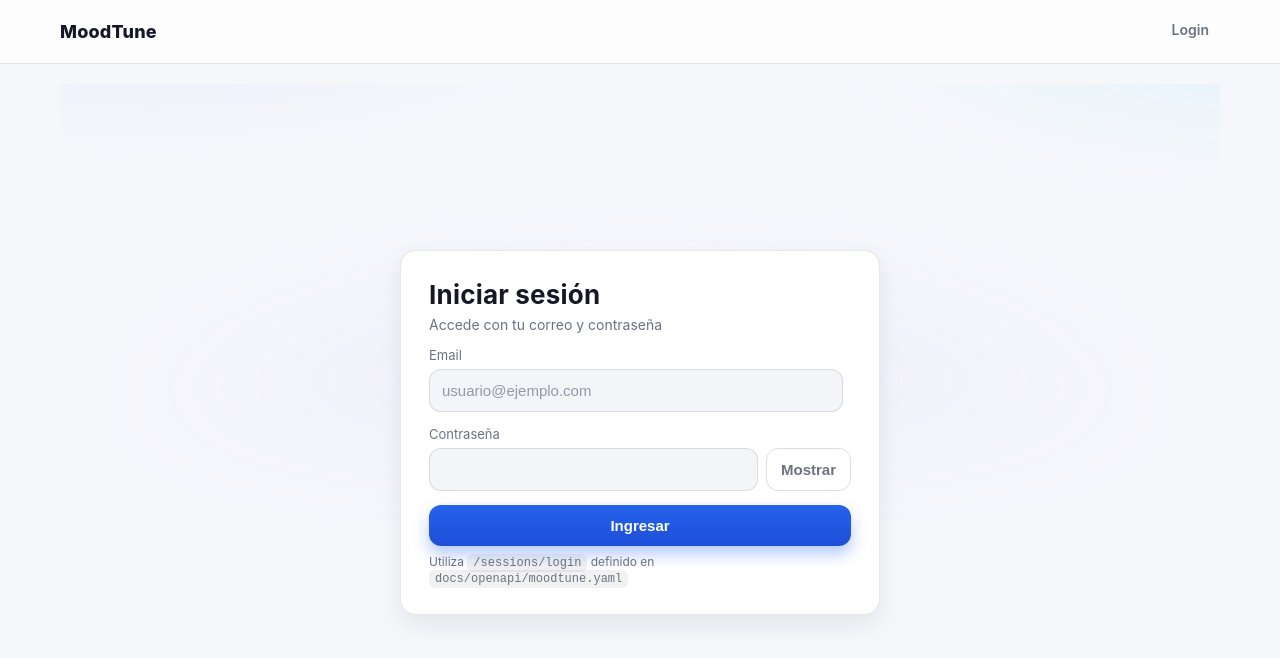
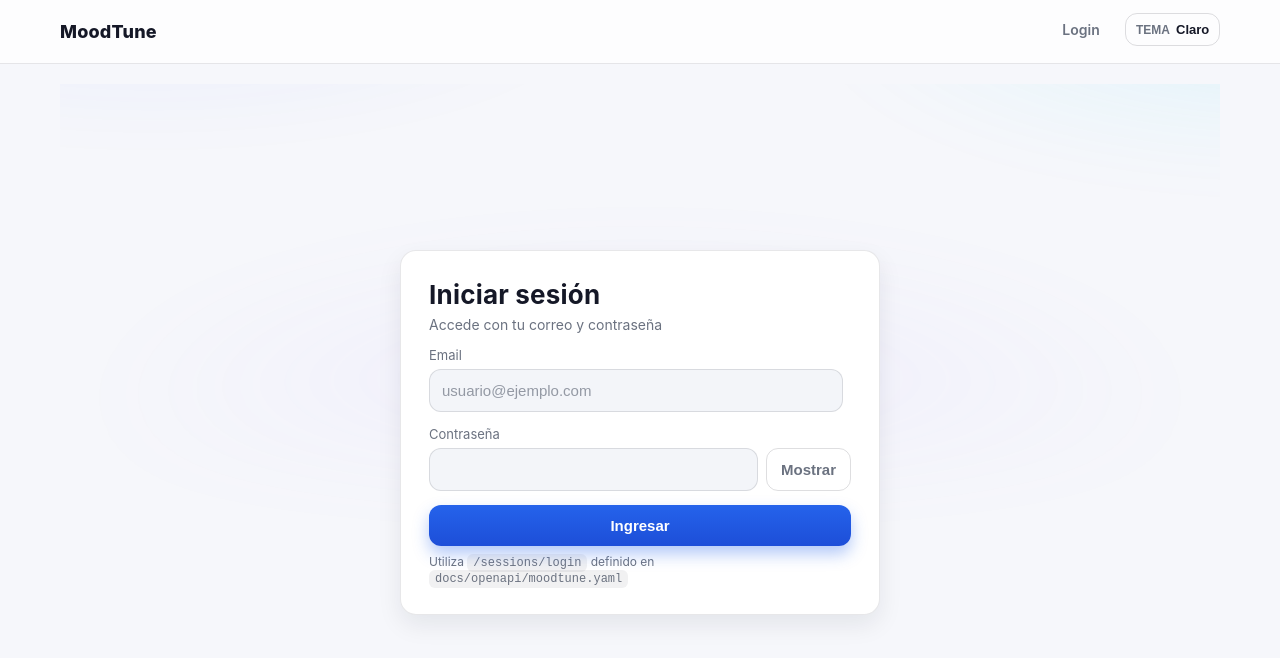
Before and after one commit to A01795565/moodtune_frontend, a React (Vite) app: page /login in a window 1280 px wide. Shown: the top 658 px of the page. Built offline with nearby package versions, Linux system fonts and the light colour scheme; no server answers.

Commit message:
light theme init

```diff
--- a/src/App.css
+++ b/src/App.css
@@ -1,4 +1,10 @@
 :root{
+    --radius: 16px;
+    --ring: 0 0 0 3px color-mix(in oklab, var(--primary) 35%, transparent);
+    --font: ui-sans-serif, -apple-system, Segoe UI, Roboto, Inter, system-ui, sans-serif;
+}
+
+:root[data-theme='dark']{
     --bg: #0f1220;
     --bg-soft: #151a2f;
     --card: #0b0e1a;
@@ -9,14 +15,39 @@
     --success: #22c55e;
     --warning: #f59e0b;
     --danger: #ff6b6b;
-    --radius: 16px;
     --shadow: 0 10px 30px rgba(0,0,0,.35);
-    --ring: 0 0 0 3px color-mix(in oklab, var(--primary) 35%, transparent);
-    --font: ui-sans-serif, -apple-system, Segoe UI, Roboto, Inter, system-ui, sans-serif;
+}
+
+:root[data-theme='light']{
+    --bg: #f6f7fb;
+    --bg-soft: #eef1f6;
+    --card: #ffffff;
+    --text: #151827;
+    --muted: #6b7280;
+    --primary: #2563eb;
+    --primary-strong: #1d4ed8;
+    --success: #16a34a;
+    --warning: #d97706;
+    --danger: #dc2626;
+    --shadow: 0 10px 24px rgba(16,24,40,.08);
+}
+
+:root:not([data-theme]){
+    --bg: #0f1220;
+    --bg-soft: #151a2f;
+    --card: #0b0e1a;
+    --text: #e6e9f2;
+    --muted: #a0a7be;
+    --primary: #6ea8fe;
+    --primary-strong: #3f7df5;
+    --success: #22c55e;
+    --warning: #f59e0b;
+    --danger: #ff6b6b;
+    --shadow: 0 10px 30px rgba(0,0,0,.35);
 }
 
 @media (prefers-color-scheme: light) {
-  :root{
+  :root:not([data-theme]){
     --bg: #f6f7fb;
     --bg-soft: #eef1f6;
     --card: #ffffff;
--- a/src/App.tsx
+++ b/src/App.tsx
@@ -1,4 +1,5 @@
-import { Route, Routes, Navigate, Link } from 'react-router-dom';
+import { useEffect, useState } from 'react';
+import { Route, Routes, Navigate } from 'react-router-dom';
 import Login from './pages/Login';
 import Main from './pages/Main';
 import Health from './pages/Health';
@@ -15,6 +16,7 @@ import Admin from './pages/Admin';
 import { useAuth } from './hooks/useAuth';
 
 import AppNavBar from './components/AppNavBar';
+import { applyThemeToDocument, getInitialTheme, persistTheme, ThemeMode } from './utils/theme';
 
 import './App.css';
 
@@ -28,17 +30,29 @@ function ProtectedRoute({ children }: { children: JSX.Element }) {
 }
 
 export default function App() {
+  const [theme, setTheme] = useState<ThemeMode>(() => getInitialTheme());
   const rawAuth = useAuth();
   const { isAuthenticated, loading } = rawAuth;
   // Solo consideramos autenticado cuando terminó de cargar
   const authed = !loading && isAuthenticated;
 
+  useEffect(() => {
+    applyThemeToDocument(theme);
+    persistTheme(theme);
+  }, [theme]);
+
+  const handleToggleTheme = () => {
+    setTheme((prev) => (prev === 'dark' ? 'light' : 'dark'));
+  };
+
   return (
     <div className="app">
       <AppNavBar
         brand="MoodTune"
+        theme={theme}
         isAuthenticated={authed}
         onLogout={rawAuth.logout}
+        onToggleTheme={handleToggleTheme}
         authedItems={[
           { to: '/detect', label: 'Detect' },
           { to: '/explore', label: 'Explorar' },
--- a/src/components/AppButton.tsx
+++ b/src/components/AppButton.tsx
@@ -11,6 +11,7 @@ type ButtonProps = {
   size?: 'md' | 'sm';
   onClick?: React.MouseEventHandler<HTMLButtonElement>;
   ariaLabel?: string;
+  ariaPressed?: boolean;
   className?: string;
   style?: React.CSSProperties;
 };
@@ -25,6 +26,7 @@ export default function AppButton({
   size = 'md',
   onClick,
   ariaLabel,
+  ariaPressed,
   className,
   style,
 }: ButtonProps) {
@@ -44,6 +46,7 @@ export default function AppButton({
       disabled={disabled || loading}
       data-loading={loading || undefined}
       aria-label={ariaLabel}
+      aria-pressed={ariaPressed}
       style={style}
     >
       {children}
--- a/src/components/AppNavBar.css
+++ b/src/components/AppNavBar.css
@@ -53,6 +53,24 @@
     box-shadow: var(--ring);
   }
 
+  .nav__theme-toggle{
+    display: inline-flex;
+    align-items: center;
+    gap: 6px;
+    text-transform: none;
+    letter-spacing: 0;
+  }
+  .nav__theme-toggle-prefix{
+    color: var(--muted);
+    font-weight: 600;
+    font-size: 12px;
+    text-transform: uppercase;
+  }
+  .nav__theme-toggle-state{
+    color: var(--text);
+    font-weight: 700;
+  }
+
   /* Breakpoint sutil para phones */
   @media (max-width: 520px){
     .nav__inner{
--- a/src/components/AppNavBar.tsx
+++ b/src/components/AppNavBar.tsx
@@ -1,21 +1,26 @@
 import { Link } from 'react-router-dom';
 import AppButton from './AppButton';
+import type { ThemeMode } from '../utils/theme';
 import './AppNavBar.css';
 
 type NavItem = { to: string; label: string };
 
 type Props = {
   brand: string;
+  theme: ThemeMode;
   isAuthenticated: boolean;
   onLogout: () => void;
+  onToggleTheme: () => void;
   authedItems?: NavItem[];
   publicItems?: NavItem[];
 };
 
 export default function AppNavBar({
   brand,
+  theme,
   isAuthenticated,
   onLogout,
+  onToggleTheme,
   authedItems = [],
   publicItems = [],
 }: Props) {
@@ -33,6 +38,20 @@ export default function AppNavBar({
               </Link>
             ))}
 
+            <AppButton
+              variant="ghost"
+              size="sm"
+              onClick={onToggleTheme}
+              ariaLabel={`Cambiar a modo ${theme === 'dark' ? 'claro' : 'oscuro'}`}
+              className="nav__theme-toggle"
+              ariaPressed={theme === 'light'}
+            >
+              <span className="nav__theme-toggle-prefix">Tema</span>
+              <span className="nav__theme-toggle-state">
+                {theme === 'dark' ? 'Oscuro' : 'Claro'}
+              </span>
+            </AppButton>
+
             {isAuthenticated && (
               <AppButton variant="ghost" onClick={onLogout} ariaLabel="Cerrar sesión">
                 Logout
--- a/src/main.tsx
+++ b/src/main.tsx
@@ -3,8 +3,10 @@ import { createRoot } from 'react-dom/client';
 import { BrowserRouter } from 'react-router-dom';
 import App from './App';
 import { AuthProvider } from './context/AuthContext';
+import { ensureInitialTheme } from './utils/theme';
 
 // Punto de entrada de la aplicación React.
+ensureInitialTheme();
 const container = document.getElementById('root');
 if (!container) throw new Error('#root no encontrado');
 
--- /dev/null
+++ b/src/utils/theme.ts
@@ -0,0 +1,44 @@
+export type ThemeMode = 'light' | 'dark';
+
+const THEME_STORAGE_KEY = 'moodtune-theme';
+
+const isThemeMode = (value: string | null | undefined): value is ThemeMode =>
+  value === 'light' || value === 'dark';
+
+const readStoredTheme = (): ThemeMode | null => {
+  if (typeof window === 'undefined') return null;
+  const stored = window.localStorage.getItem(THEME_STORAGE_KEY);
+  return isThemeMode(stored) ? stored : null;
+};
+
+const readSystemTheme = (): ThemeMode => {
+  if (typeof window === 'undefined' || typeof window.matchMedia !== 'function') {
+    return 'dark';
+  }
+  return window.matchMedia('(prefers-color-scheme: light)').matches ? 'light' : 'dark';
+};
+
+const getThemeFromDom = (): ThemeMode | null => {
+  if (typeof document === 'undefined') return null;
+  const current = document.documentElement.dataset.theme;
+  return isThemeMode(current) ? current : null;
+};
+
+export const applyThemeToDocument = (theme: ThemeMode) => {
+  if (typeof document === 'undefined') return;
+  document.documentElement.dataset.theme = theme;
+};
+
+export const persistTheme = (theme: ThemeMode) => {
+  if (typeof window === 'undefined') return;
+  window.localStorage.setItem(THEME_STORAGE_KEY, theme);
+};
+
+export const getInitialTheme = (): ThemeMode =>
+  getThemeFromDom() ?? readStoredTheme() ?? readSystemTheme();
+
+export const ensureInitialTheme = (): ThemeMode => {
+  const theme = getInitialTheme();
+  applyThemeToDocument(theme);
+  return theme;
+};
```
Also changed, not shown: 1 other file (tests, documents, lock files or other folders).
